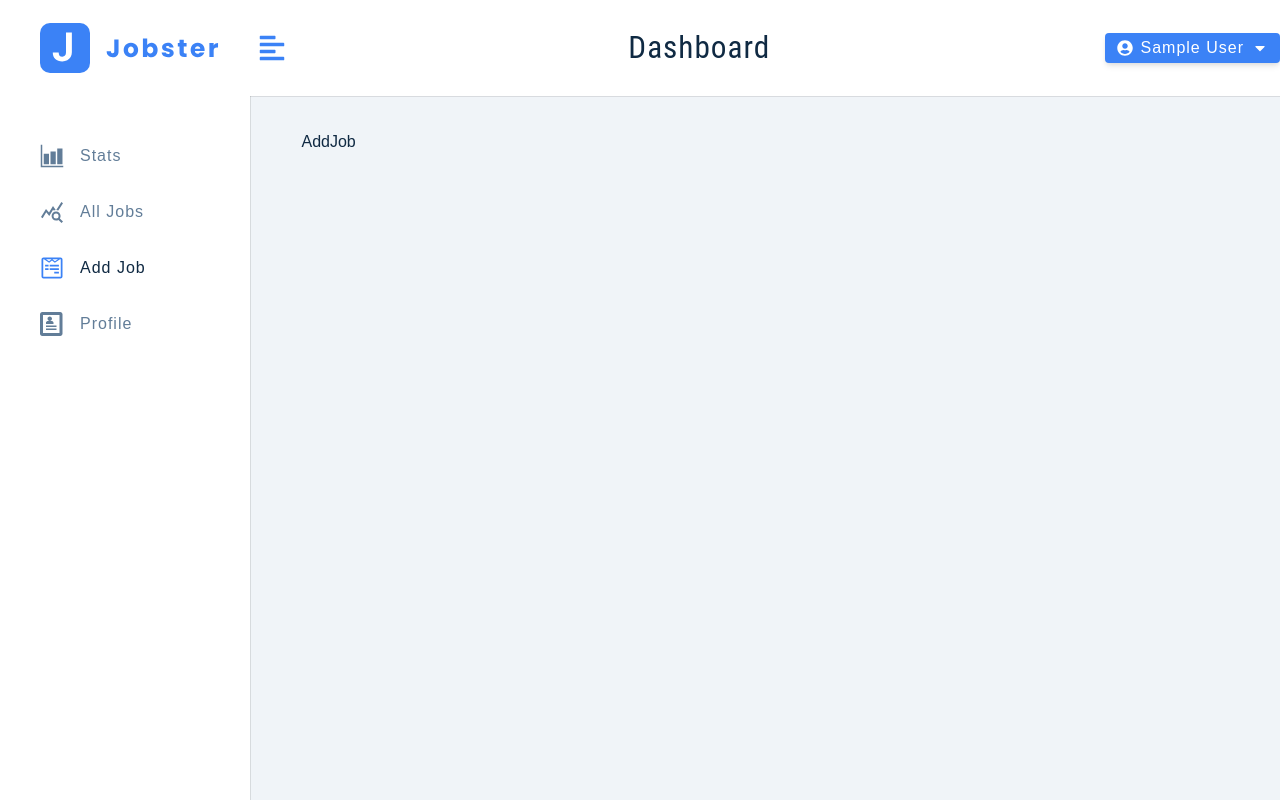
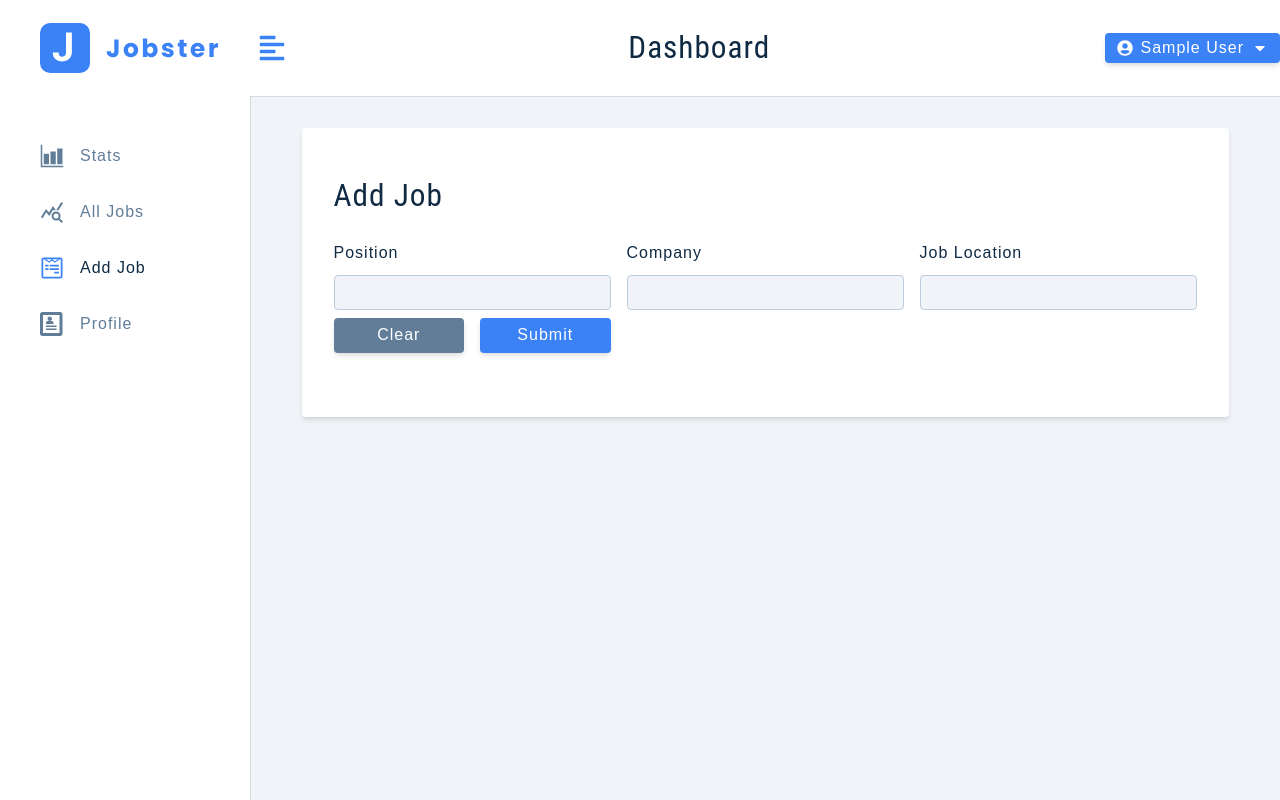
Before and after one commit to fugasok/jobster-redux-toolkit, a React (Create React App) app: page /add-job in a window 1280 px wide. Built offline with nearby package versions, Linux system fonts and the light colour scheme; sample sign-in values are in the browser's storage; the HTML template or start-up script is replaced by a standard one.

Commit message:
Add job page structure

```diff
--- a/src/pages/Dashboard/AddJob.jsx
+++ b/src/pages/Dashboard/AddJob.jsx
@@ -4,6 +4,86 @@
 import { toast } from 'react-toastify'
 
 const AddJob = () => {
-	return <div>AddJob</div>
+	const {
+		isLoading,
+		position,
+		company,
+		jobLocation,
+		jobType,
+		jobTypeOptions,
+		status,
+		statusOptions,
+		isEditing,
+		editJobId,
+	} = useSelector((store) => store.job)
+	const dispatch = useDispatch()
+
+	const handleSubmit = (e) => {
+		e.preventDefault()
+		if (!position || !company || !jobLocation) {
+			toast.error('Please fill out all fields')
+			return
+		}
+	}
+
+	const handleJobInput = (e) => {
+		const name = e.target.name
+		const value = e.target.value
+	}
+
+	return (
+		<Wrapper>
+			<form className='form'>
+				<h3>{isEditing ? 'edit job' : 'add job'}</h3>
+
+				<div className='form-center'>
+					{/* position */}
+					<FormRow
+						type='text'
+						name='position'
+						value={position}
+						handleChange={handleJobInput}
+					/>
+					{/* company */}
+					<FormRow
+						type='text'
+						name='company'
+						value={company}
+						handleChange={handleJobInput}
+					/>
+					{/* location */}
+					<FormRow
+						type='text'
+						labelText='job location'
+						name='jobLocation'
+						value={jobLocation}
+						handleChange={handleJobInput}
+					/>
+					{/* job status */}
+
+					{/* job type */}
+
+					{/* btn container */}
+					<div className='btn-container'>
+						<button
+							className='btn btn-block clear-btn'
+							type='button'
+							onClick={() => console.log('clear values')}
+						>
+							clear
+						</button>
+						<button
+							className='btn btn-block submit-btn'
+							type='submit'
+							onClick={handleSubmit}
+							disabled={isLoading}
+						>
+							submit
+						</button>
+					</div>
+				</div>
+			</form>
+		</Wrapper>
+	)
 }
 export default AddJob
```
